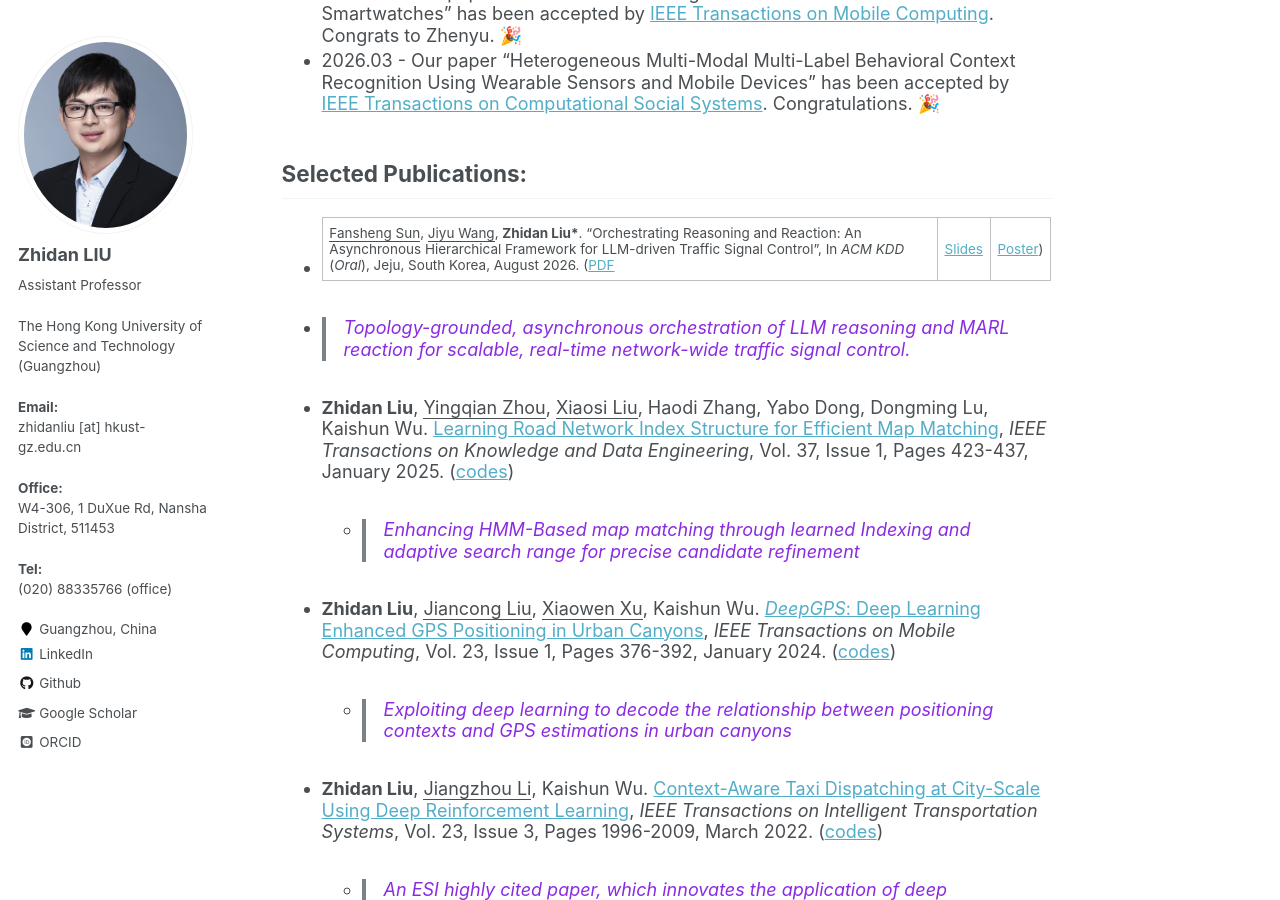
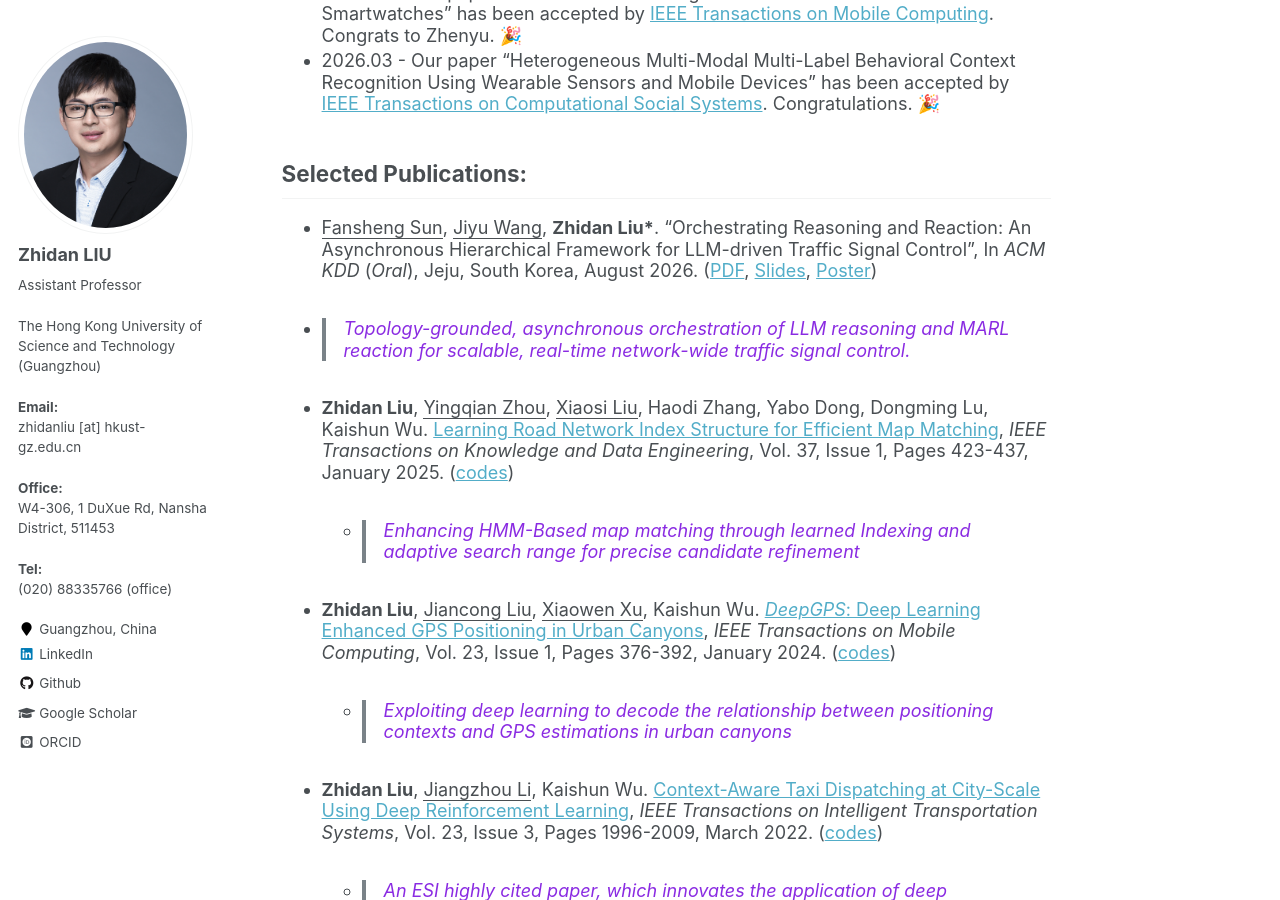
Before and after one commit to liuzhidan/liuzhidan.github.io, a Jekyll site: the page built from _pages/about.md, in a window 1280 px wide and 900 px high, scrolled down 1782 px. Built offline with Jekyll 4.4.1, drawn with Linux system fonts in a browser that asks for light colours; some web fonts are replaced.

```diff
--- a/_pages/about.md
+++ b/_pages/about.md
@@ -100,7 +100,7 @@
 
 ## Selected Publications:
 
-* <u>Fansheng Sun</u>, <u>Jiyu Wang</u>, <b>Zhidan Liu\*</b>. "Orchestrating Reasoning and Reaction: An Asynchronous Hierarchical Framework for LLM-driven Traffic Signal Control", In _ACM KDD_ (_Oral_), Jeju, South Korea, August 2026. ([PDF](/files/2026-KDD-Astra.pdf) | [Slides](/files/) | [Poster](/files/2026-KDD-Astra-Poster.pdf))
+* <u>Fansheng Sun</u>, <u>Jiyu Wang</u>, <b>Zhidan Liu\*</b>. "Orchestrating Reasoning and Reaction: An Asynchronous Hierarchical Framework for LLM-driven Traffic Signal Control", In _ACM KDD_ (_Oral_), Jeju, South Korea, August 2026. ([PDF](/files/2026-KDD-Astra.pdf), [Slides](/files/), [Poster](/files/2026-KDD-Astra-Poster.pdf))
 - ><p style="color:#8A2BE2">Topology-grounded, asynchronous orchestration of LLM reasoning and MARL reaction for scalable, real-time network-wide traffic signal control.</p>
 
 * <b>Zhidan Liu</b>, <u>Yingqian Zhou</u>, <u>Xiaosi Liu</u>, Haodi Zhang, Yabo Dong, Dongming Lu, Kaishun Wu. [Learning Road Network Index Structure for Efficient Map Matching](/files/2025-TKDE-LiMM.pdf), _IEEE Transactions on Knowledge and Data Engineering_, Vol. 37, Issue 1, Pages 423-437, January 2025. ([codes](https://github.com/BDUC-MobiX/LiMM))
```
Also changed, not shown: _pages/publications.md (+1 -1 lines).
